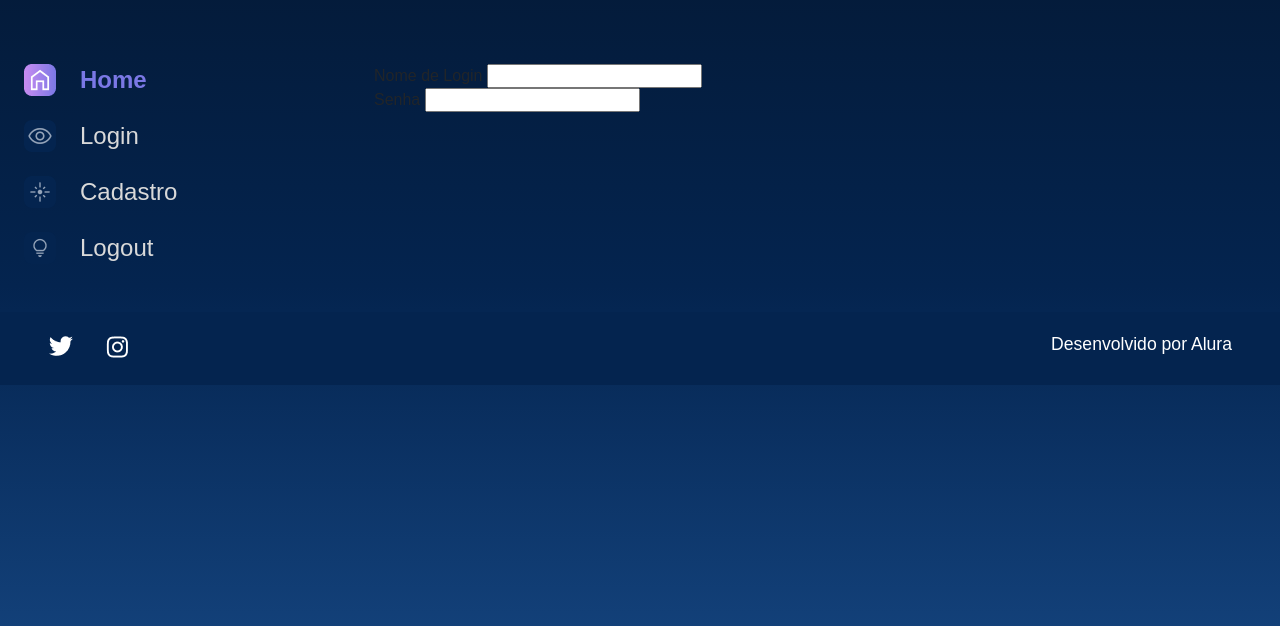
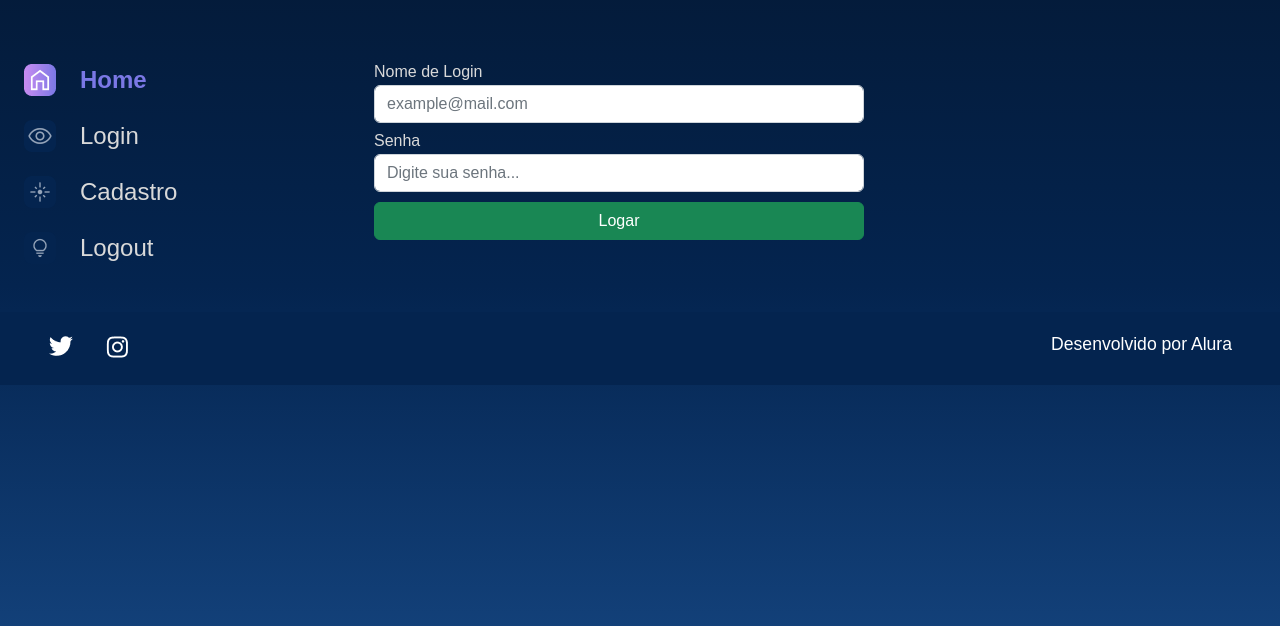
Before and after one commit to oalvesxp/django-python-alura_space, a Django app: page /login in a window 1280 px wide. Shown: the part 114-740 px from the top of the page. Run offline with Django 4.2, Linux system fonts and the light colour scheme.

Commit message:
formating the form in login page

```diff
--- a/alura_space/templates/usuarios/login.html
+++ b/alura_space/templates/usuarios/login.html
@@ -45,11 +45,14 @@
                     {% csrf_token %}
                     <div class="row">
                        {% for field in form.visible_fields %}
-                       <div>
-                            <label for="{{ field.id_for_label }}">{{ field.label }}</label>
+                       <div class="col-12 col-lg-12" style="margin-bottom: 10px;">
+                            <label for="{{ field.id_for_label }}" style="color:#D9D9D9; margin-bottom: 5px;">{{ field.label }}</label>
                             {{ field}}
                        </div>
                        {% endfor %}
+                    </div>
+                    <div class="col-12 text-center">
+                        <button class="btn btn-success col-12" style="padding: top 5px;" type="submit">Logar</button>
                     </div>
                 </form>
             </section>
--- a/alura_space/usuarios/forms.py
+++ b/alura_space/usuarios/forms.py
@@ -4,11 +4,22 @@ class LoginForms(forms.Form):
     nome_login=forms.CharField(
         label='Nome de Login',
         required=True,
-        max_length=100
+        max_length=100,
+        widget=forms.TextInput(
+            attrs={
+                'class': 'form-control',
+                'placeholder': 'example@mail.com'
+            }
+        )
     )
     senha=forms.CharField(
         label='Senha',
         required=True,
         max_length=70,
-        widget=forms.PasswordInput()
+        widget=forms.PasswordInput(
+            attrs={
+                'class': 'form-control',
+                'placeholder': 'Digite sua senha...'
+            }
+        )
     )
```
